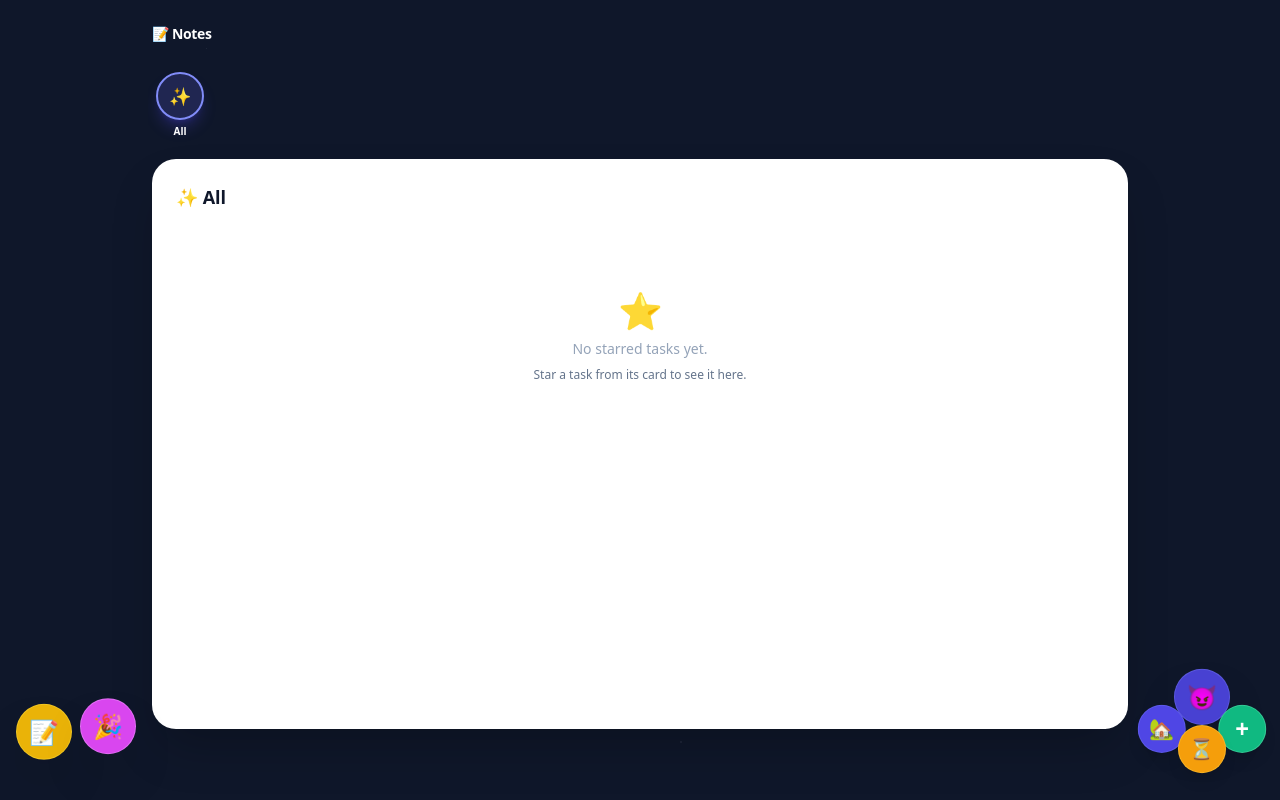
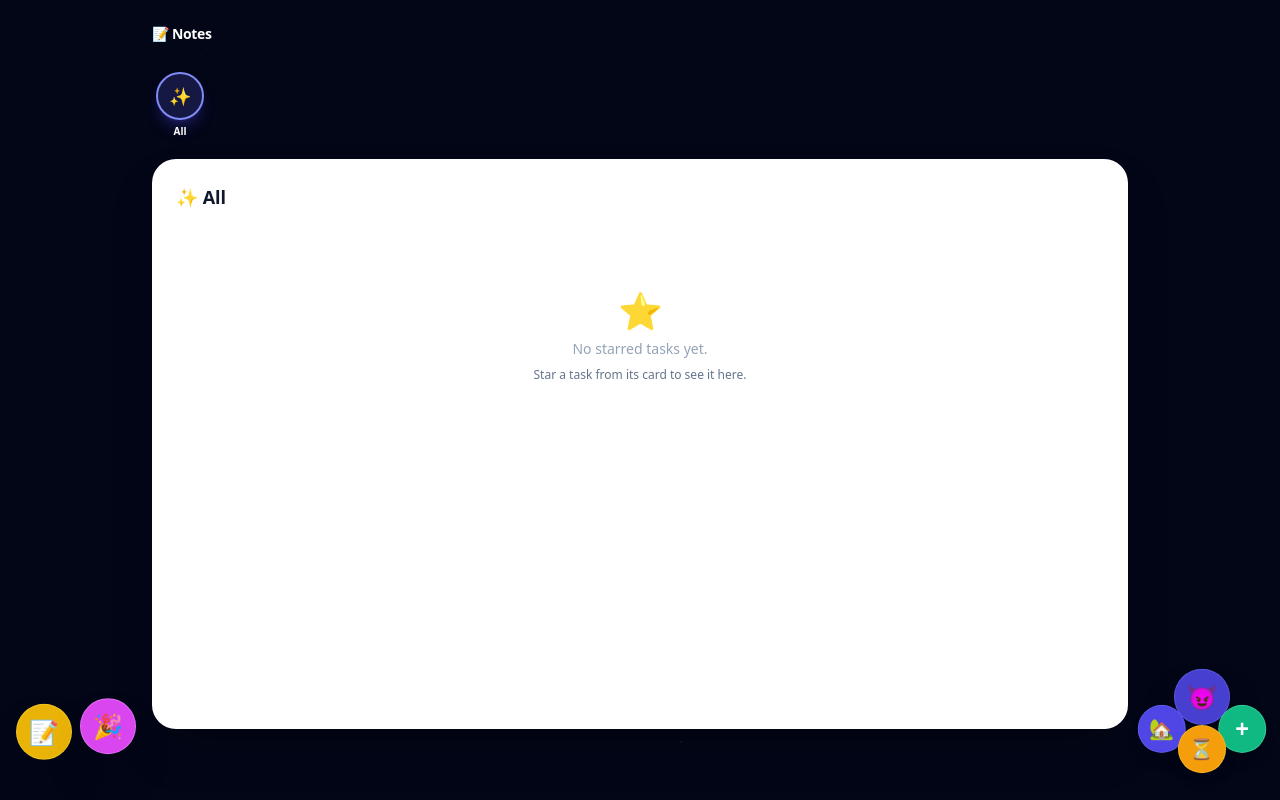
Before and after one commit to wastewarriorsseptic/2nd-brain, a FastAPI app: template templates/notes.html in a window 1280 px wide. Run offline with FastAPI, Linux system fonts and the light colour scheme; the template is opened without the code that fills it, so the values that code supplies are empty; parts of the project's set-up code (start-up, migrations or seed data) failed here and were passed over; some libraries are stand-ins or nearby versions.

Commit message:
Fix Notes' actual background color mismatch vs Space View (bg-slate-900 vs -950)
Reported directly with a side-by-side screenshot of both pages open on
desktop Safari - a real, reproducible shade difference with nothing to do
with the native iOS background issue fixed earlier. Notes' <body> was
bg-slate-900 (#0f172a) while Space View/the Multiverse Timeline
(#space-view-overlay in index.html) is bg-slate-950 (#020617) - visibly
different once placed side by side, which is exactly why the "same
background as Space View" ask was never actually satisfied by matching
Events (which IS bg-slate-900, the app's more common shade - the two were
never the same color to begin with). Switched Notes to bg-slate-950 to
actually match Space View, and updated theme-color to the same hex so the
notch/status-bar area stays consistent with it too.

Co-Authored-By: Claude Sonnet 5 <noreply@anthropic.com>

```diff
--- a/templates/notes.html
+++ b/templates/notes.html
@@ -12,11 +12,10 @@
          way for any of that JS to detect or correct for it - only a fresh page load resets it, which
          matches "isnt able to be back to normal unless i reset app" exactly. -->
     <meta name="viewport" content="width=device-width, initial-scale=1.0, maximum-scale=1.0, user-scalable=no, viewport-fit=cover">
-    <!-- Matches index.html's own theme-color exactly (#0f172a = bg-slate-900) - without it, the
-         area behind the status bar/notch gets painted by the OS/WKWebView with its own default
-         color rather than this page's actual background, showing up as a mismatched band sitting
-         on top of the starfield - reported directly with a screenshot. -->
-    <meta name="theme-color" content="#0f172a">
+    <!-- Matches this page's own bg-slate-950 body (see below) - without it, the area behind the
+         status bar/notch gets painted by the OS/WKWebView with its own default color rather than
+         this page's actual background, showing up as a mismatched band - reported directly. -->
+    <meta name="theme-color" content="#020617">
     <title>{{ (selected_universe.name if selected_universe else 'Notes') }} - TaskMonster</title>
     <script src="https://cdn.tailwindcss.com"></script>
     <script src="https://cdn.jsdelivr.net/npm/sortablejs@1.15.0/Sortable.min.js"></script>
@@ -97,7 +96,7 @@
            index.html's own Multiverse picker starfield (generateMultiversePickerStars) rather than
            the canvas-drawn one Space View itself uses - this page has no canvas engine, and a
            couple dozen small absolutely-positioned divs give the identical look for a fraction of
-           the setup. Only ever visible against the dark bg-slate-900 page background - the white
+           the setup. Only ever visible against the dark bg-slate-950 page background - the white
            note card and the floating launcher circles sit on top of it same as everywhere else. */
         @keyframes notes-space-star-twinkle {
             0%, 100% { opacity: var(--star-min-o, 0.12); }
@@ -112,7 +111,12 @@
         }
     </style>
 </head>
-<body class="bg-slate-900 text-slate-100 min-h-screen font-sans">
+<!-- bg-slate-950, not the app's more common bg-slate-900 - matches Space View/the Multiverse
+     Timeline's own background (#space-view-overlay in index.html is bg-slate-950) exactly, since
+     that's what this page's starfield is meant to read as an extension of. Reported directly with
+     a side-by-side screenshot of both pages open on desktop Safari - a real, reproducible shade
+     mismatch, nothing to do with the separate native-iOS background issue fixed earlier. -->
+<body class="bg-slate-950 text-slate-100 min-h-screen font-sans">
     <!-- Zero-height probe whose padding-top resolves env(safe-area-inset-top) into a real pixel
          value syncNotesTaskChatToViewport() can read via getBoundingClientRect() - env() can't be
          read directly from JS, only from a rendered box. 0 on a non-notched device/browser.
```
